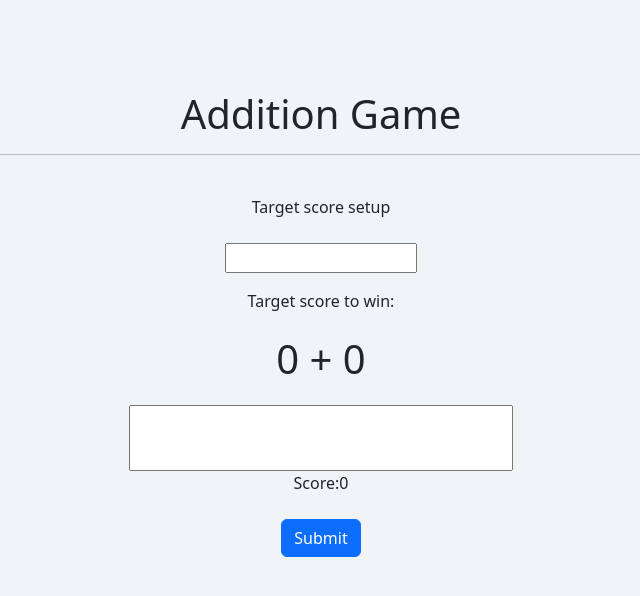
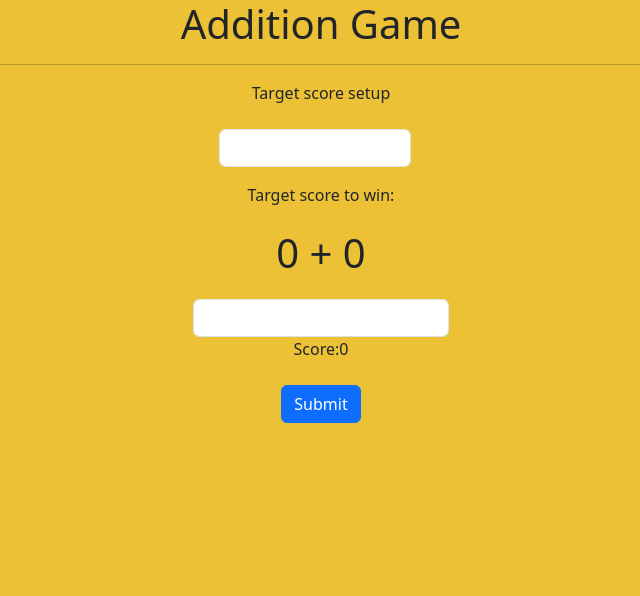
Before and after one commit to einstein2306/flashcard-game, a Flask app: page / in a window 1280 px wide. Shown: the top 596 px of the page, without its empty margins (319-959 px from the left). Run offline with Flask 3, Linux system fonts and the light colour scheme.

Commit message:
added styles

```diff
--- a/templates/game.html
+++ b/templates/game.html
@@ -15,7 +15,7 @@
         }
         body{
             text-align: center;
-            background-color: rgba(204, 220, 227, 0.288);
+            background-color: rgba(234, 184, 22, 0.868);
         }
         .score .input{
             font-size:20px;
@@ -25,18 +25,18 @@
             font-size:40px;
         }
         #res{
-            width:30%;
+            width:20%;
             border:6%;
+            margin-left:40%;
         }
         #targetScore{
             width:15%;
+            margin-left: 42%;
         }
         .great {
             margin-top:15%;
         }
-        .problem{
-            margin-top:7%;
-        }
+
     </style>
 </head>
 <body>
@@ -79,25 +79,22 @@
                     <div className="problem">
                         <h1>Addition Game</h1>
                         <hr></hr>
-                        <br></br>
                         <div className="input">
                             <p>
                             <label>Target score setup</label><br></br><br></br>
-                            <input id="targetScore" onChange={this.winScoreUpdate} value={this.state.winScore}/>
+                            <input className="form-control" id="targetScore" onChange={this.winScoreUpdate} value={this.state.winScore}/>
                         </p>
                         </div>
                         <div className="score">
                             <p>Target score to win: {this.state.winScore}</p>
                         </div>
                         <div className="values">
-                        <p className={this.state.incorrect ? "incorrect":""}>{this.state.num1} + {this.state.num2}</p>
-                    <input id="res"  onChange={this.UpdateResponse} value={this.state.response}/>
+                            <p className={this.state.incorrect ? "incorrect" : ""}>{this.state.num1} + {this.state.num2}</p>
+                            <input className="form-control" id="res" onChange={this.UpdateResponse} value={this.state.response} />
                         </div>
                         <div>Score:{this.state.score}</div>
                         <br></br>
-                        <div>
-                            <button className="btn btn-primary" onClick={this.inputKeyPress}>Submit</button>
-                        </div>
+                        <button className="btn btn-primary" id="submit" onClick={this.inputKeyPress}>Submit</button>
                     </div>
                 );
             }
```
